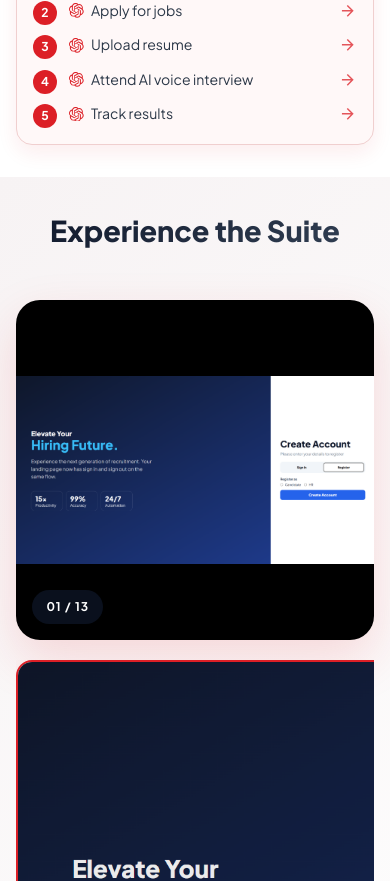
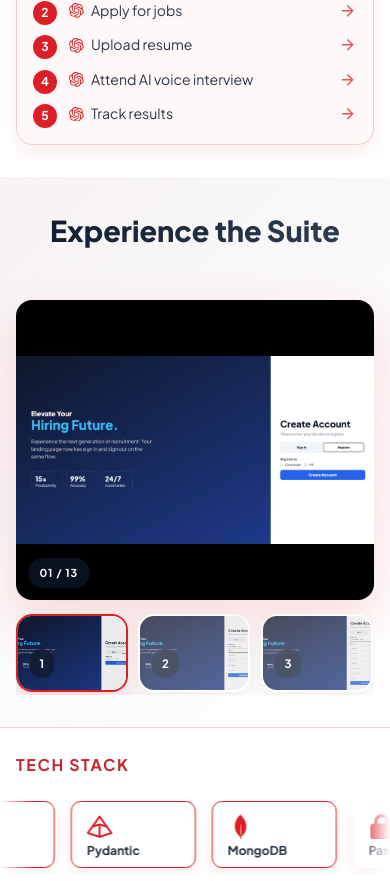
Before and after one commit to Rubab13/AI-Portal, a React (Vite) app: page /agents/hrm-recruitment in a window 390 px wide. Shown: the part 3326-4207 px from the top of the page. Built offline with nearby package versions, Linux system fonts and the light colour scheme.

Commit message:
fix: agent image gallery responsiveness

```diff
--- a/src/components/AgentDetailTemplate.jsx
+++ b/src/components/AgentDetailTemplate.jsx
@@ -1356,29 +1356,42 @@ export default function AgentDetailTemplate({
         padding: 2rem 1rem;
       }
 
-      .agent-gallery-main {
-        height: 340px;
-      }
-
       .agent-gallery-layout {
         grid-template-columns: 1fr;
+        gap: 0.85rem;
       }
 
       .agent-gallery-main {
+        height: min(52vh, 340px);
         min-height: 340px;
+        border-radius: 1rem;
       }
 
       .agent-gallery-thumbs {
         flex-direction: row;
+        height: auto;
         max-height: none;
         overflow-x: auto;
         overflow-y: hidden;
+        gap: 0.65rem;
         padding-bottom: 0.2rem;
+        scroll-snap-type: x proximity;
+      }
+
+      .agent-gallery-thumbs::-webkit-scrollbar {
+        height: 6px;
+      }
+
+      .agent-gallery-thumbs::-webkit-scrollbar-thumb {
+        background: rgba(220, 31, 38, 0.4);
+        border-radius: 9999px;
       }
 
       .agent-gallery-thumb {
+        flex: 0 0 130px;
         min-width: 130px;
         min-height: 90px;
+        scroll-snap-align: start;
       }
 
       .agent-tech-title {
@@ -1427,6 +1440,26 @@ export default function AgentDetailTemplate({
 
       .agent-video-placeholder.is-expanded {
         width: 96vw;
+      }
+    }
+
+    @media (max-width: 480px) {
+      .agent-gallery-main {
+        height: min(44vh, 300px);
+        min-height: 250px;
+      }
+
+      .agent-gallery-thumb {
+        flex: 0 0 112px;
+        min-width: 112px;
+        min-height: 78px;
+      }
+
+      .agent-gallery-count {
+        left: 0.75rem;
+        bottom: 0.75rem;
+        padding: 0.42rem 0.72rem;
+        font-size: 0.68rem;
       }
     }
 
```
